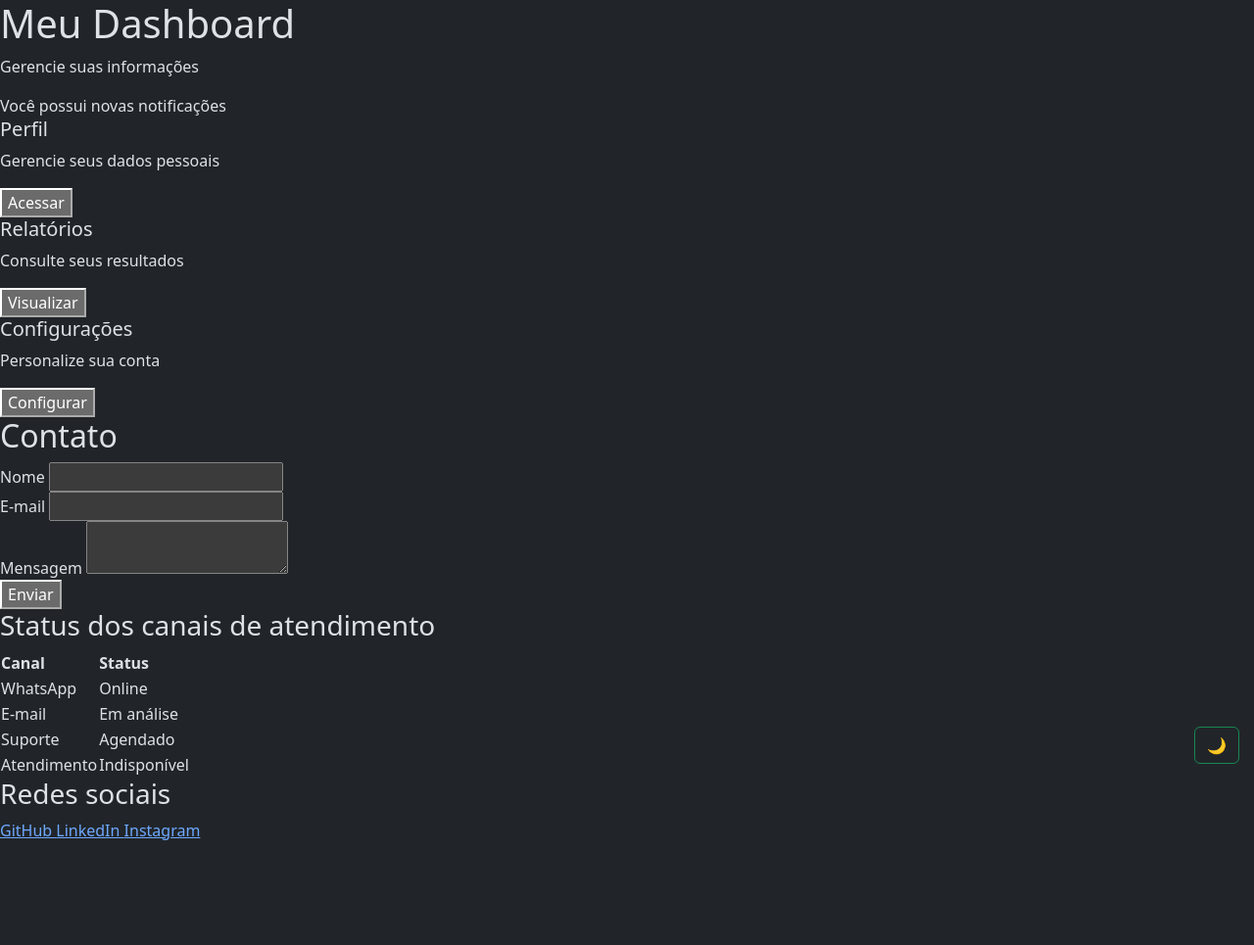
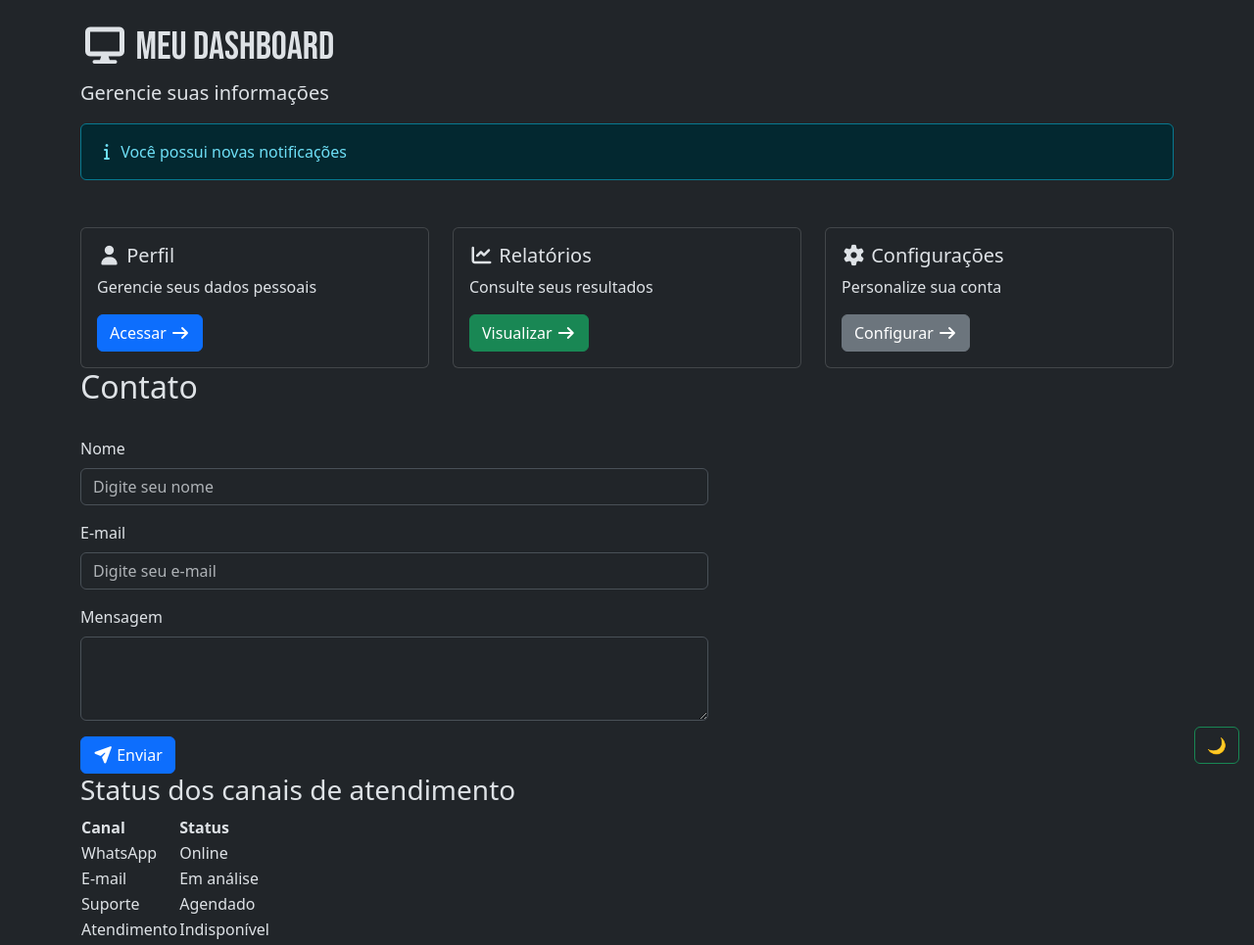
Before and after one commit to gabrielrodlimadev-lgtm/revisao, a plain HTML site: page index.html in a window 1280 px wide. Shown: the top 965 px of the page at 98% size. Before the commit the page ends 860 px from the top, so only its background shows below. Drawn offline with nearby package versions, Linux system fonts and the light colour scheme.

Commit message:
feat: reajuste geral

```diff
--- a/index.html
+++ b/index.html
@@ -6,6 +6,10 @@
     <meta name="viewport" content="width=device-width, initial-scale=1.0">
     <link href="https://cdn.jsdelivr.net/npm/bootstrap@5.3.8/dist/css/bootstrap.min.css" rel="stylesheet"
         integrity="sha384-sRIl4kxILFvY47J16cr9ZwB07vP4J8+LH7qKQnuqkuIAvNWLzeN8tE5YBujZqJLB" crossorigin="anonymous">
+    <link rel="preconnect" href="https://fonts.googleapis.com">
+    <link rel="preconnect" href="https://fonts.gstatic.com" crossorigin>
+    <link href="https://fonts.googleapis.com/css2?family=Bebas+Neue&display=swap" rel="stylesheet">
+    <link rel="stylesheet" href="https://cdnjs.cloudflare.com/ajax/libs/font-awesome/7.3.1/css/all.min.css" integrity="sha512-QeR2VH+lsBE5LSAe1Q5EnTBbe7XTBubt8dG93Y7gidSgdMCr8nVqKcfKAMyN96SV8KDbZVTDXChatu5G2KQGzg==" crossorigin="anonymous" referrerpolicy="no-referrer">
     <title>Bootstrap Class - Geração Tech 4.0</title>
     <style>
         /* Toggle do tema fixado no canto inferior direito */
@@ -15,62 +19,113 @@
             right: 15px;
             z-index: 1000;
         }
+
+        h1 {
+            font-family: "Bebas Neue", sans-serif;
+        }
     </style>
 </head>
 
-<body>
-    <div>
-        <h1>Meu Dashboard</h1>
-        <p>Gerencie suas informações</p>
-        <div>Você possui novas notificações</div>
-        <div>
-            <div>
-                <div>
-                    <div>
-                        <h5>Perfil</h5>
-                        <p>Gerencie seus dados pessoais</p>
-                        <button>Acessar</button>
+<body class="container">
+    <div class="my-4">
+        <h1 class="mt-4">
+            <i class="fa-solid fa-display"></i>
+            Meu Dashboard
+        </h1>
+        <p class="lead">Gerencie suas informações</p>
+        <div class="alert alert-info">
+        <i class="fa-solid fa-info"></i>
+            Você possui novas notificações
+        </div>
+        <div class="row g-4 mt-4" >
+            <div class="col-md-4">
+                <div class="card">
+                    <div class="card-body">
+                        <h5 class="card-title">
+                        <i class="fas fa-user"></i>
+                            Perfil
+                        </h5>
+                        <p class="card-text">Gerencie seus dados pessoais</p>
+                        <button class="btn btn-primary">
+                            Acessar
+                        <i class="fas fa-arrow-right"></i>
+                        </button>
                     </div>
                 </div>
             </div>
-            <div>
-                <div>
-                    <div>
-                        <h5>Relatórios</h5>
-                        <p>Consulte seus resultados</p>
-                        <button>Visualizar</button>
+            <div class="col-md-4">
+                <div class="card">
+                    <div class="card-body">
+                        <h5 class="card-title">
+                        <i class="fas fa-chart-line"></i>
+                            Relatórios
+                        </h5>
+                        <p class="card-text">Consulte seus resultados</p>
+                        <button class="btn btn-success">
+                            Visualizar
+                        <i class="fas fa-arrow-right"></i>
+                        </button>
                     </div>
                 </div>
             </div>
-            <div>
-                <div>
-                    <div>
-                        <h5>Configurações</h5>
-                        <p>Personalize sua conta</p>
-                        <button>Configurar</button>
+            <div class="col-md-4">
+                <div class="card">
+                    <div class="card-body">
+                        <h5 class="card-title">
+                        <i class="fas fa-gear"></i>
+                            Configurações
+                        </h5>
+                        <p class="card-text">Personalize sua conta</p>
+                        <button class="btn btn-secondary">
+                            Configurar
+                        <i class="fas fa-arrow-right"></i>
+                        </button>
                     </div>
                 </div>
             </div>
         </div>
         <h2>Contato</h2>
-        <div>
-            <div>
+        <div class="row g-4 mt-1 align-items-start">
+            <div class="col-lg-7">
                 <form>
-                    <div>
-                        <label>Nome</label>
-                        <input>
+                    <div class="mb-3">
+                        <label class="form-label" for="nameInput">
+                            Nome
+                        </label>
+                        <input
+                            type="text"
+                            id="nameInput"
+                            class="form-control"
+                            placeholder="Digite seu nome">
                     </div>
-                    <div>
-                        <label>E-mail</label>
-                        <input>
+                    <div class="mb-3">
+                        <label class="form-label" for="emailInput">
+                            E-mail
+                        </label>
+                        <input
+                            type="email"
+                            id="emailInput"
+                            class="form-control"
+                            placeholder="Digite seu e-mail">
                     </div>
-                    <div>
-                        <label>Mensagem</label>
-                        <textarea></textarea>
+                    <div class="mb-3">
+                        <label class="form-label" for="messageInput">
+                            Mensagem
+                        </label>
+                        <textarea
+                            class="form-control"
+                            id="messageInput"
+                            rows="3"
+                            placeholder="Digite sua mensagem">
+                        </textarea>
                     </div>
-                    <button>Enviar</button>
+                    <button class="btn btn-primary">
+                        <i class="fas fa-paper-plane"></i>
+                        Enviar
+                    </button>
                 </form>
             </div>
+        </div>
             <div>
                 <h3>Status dos canais de atendimento</h3>
                 <div>
@@ -105,31 +160,19 @@
         </div>
         <h3>Redes sociais</h3>
         <div>
-            <a
-                href="https://github.com/carloeira"
-                target="_blank"
-                rel="noopener noreferrer">
+            <a href="https://github.com/carloeira" target="_blank" rel="noopener noreferrer">
                 GitHub
             </a>
-            <a
-                href="https://linkedin.com/in/carloeira"
-                target="_blank"
-                rel="noopener noreferrer">
+            <a href="https://linkedin.com/in/carloeira" target="_blank" rel="noopener noreferrer">
                 LinkedIn
             </a>
-            <a
-                href="https://instagram.com/ielceara"
-                target="_blank"
-                rel="noopener noreferrer">
+            <a href="https://instagram.com/ielceara" target="_blank" rel="noopener noreferrer">
                 Instagram
             </a>
         </div>
     </div>
 
-    <button
-        id="themeToggle"
-        class="btn btn-outline-success ms-2"
-        type="button">
+    <button id="themeToggle" class="btn btn-outline-success ms-2" type="button">
     </button>
 
     <script>
@@ -173,4 +216,5 @@
         integrity="sha384-FKyoEForCGlyvwx9Hj09JcYn3nv7wiPVlz7YYwJrWVcXK/BmnVDxM+D2scQbITxI"
         crossorigin="anonymous"></script>
 </body>
+
 </html>
```
